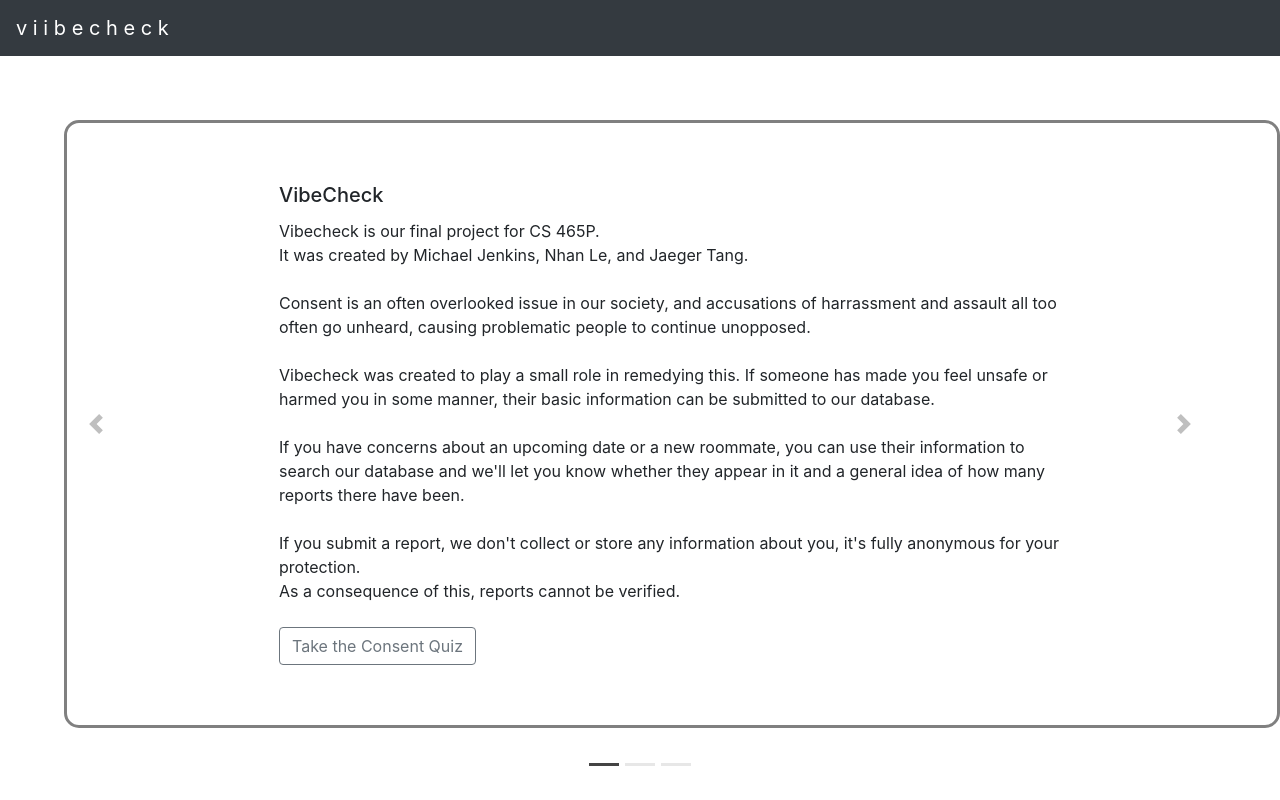
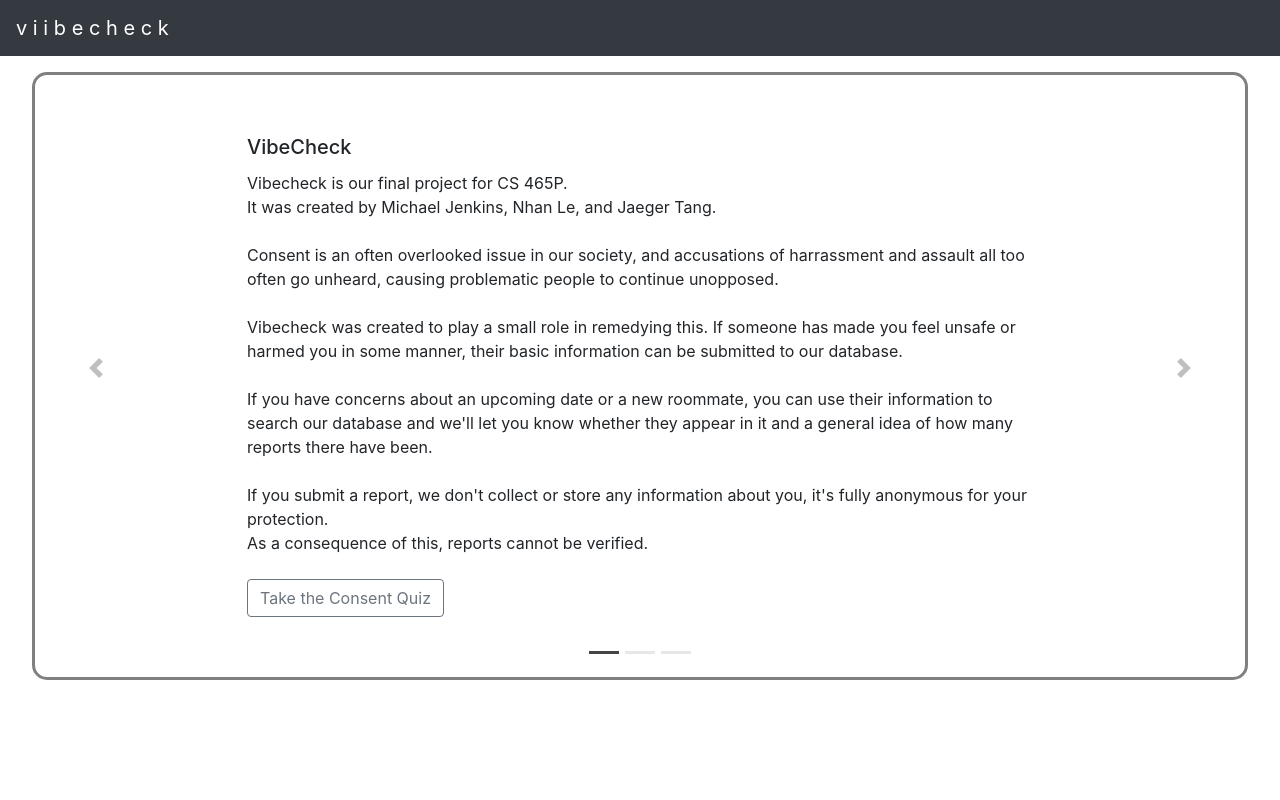
Before and after one commit to jtng3/fullstack-final-project-f20-viibecheck, a React (Create React App) app in the folder react-site/vibecheck/: page / in a window 1280 px wide. Built offline with nearby package versions, Linux system fonts and the light colour scheme.

Commit message:
fixed card centering issue (Card.css)

```diff
--- a/react-site/vibecheck/src/components/Card.css
+++ b/react-site/vibecheck/src/components/Card.css
@@ -18,10 +18,9 @@
     border-radius: 15px;
     height: auto;
     width: 95vw;
-/*     margin-top: 3vh;
-    margin-left: 3vw;
-    margin-right: 3vw; */
-    margin: 5vw;
+    margin-top: 2vh;
+    margin-left: auto;
+    margin-right: auto;
     background-color: #ffffff;
     padding-top: 5vh;
     padding-bottom: 5vh;
```
